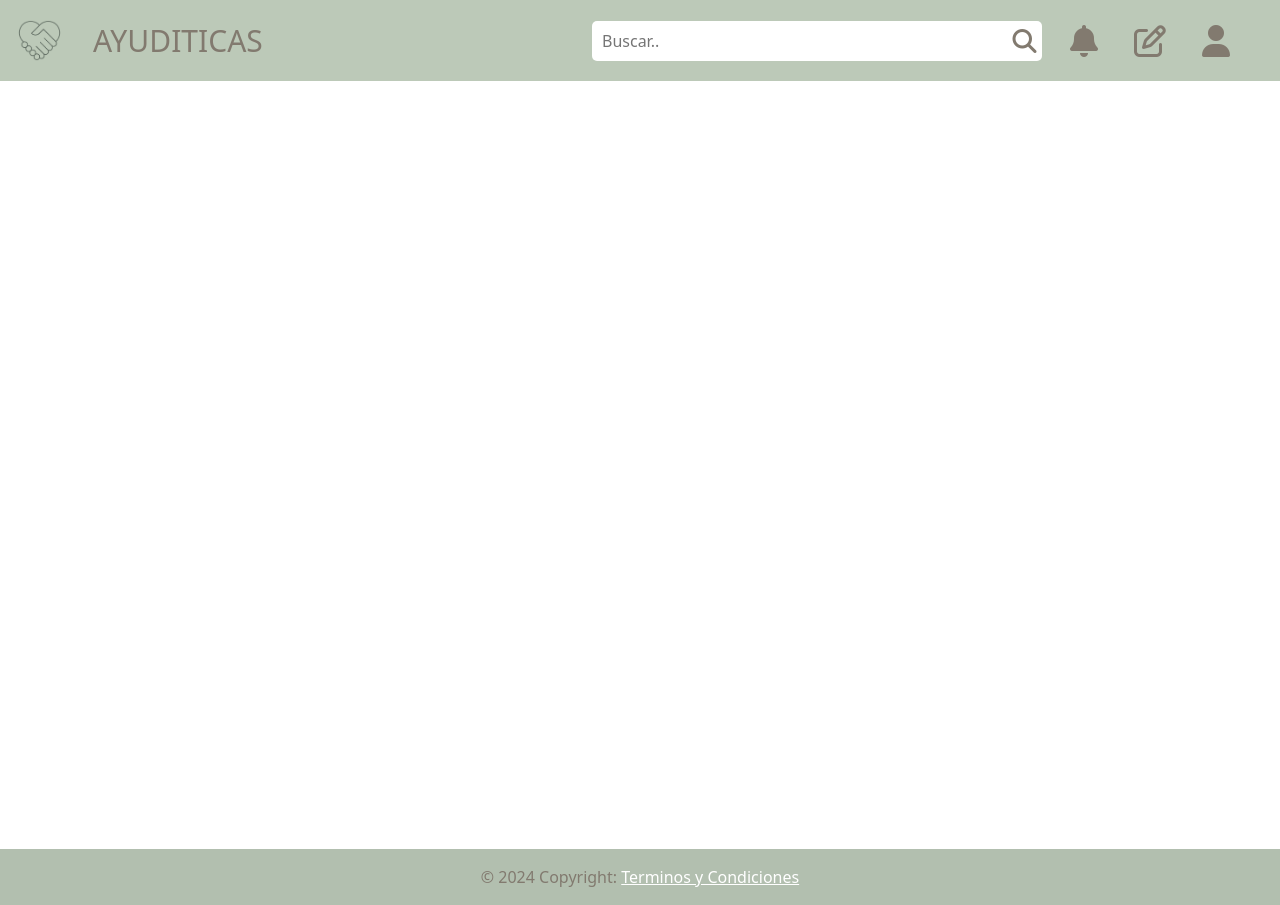
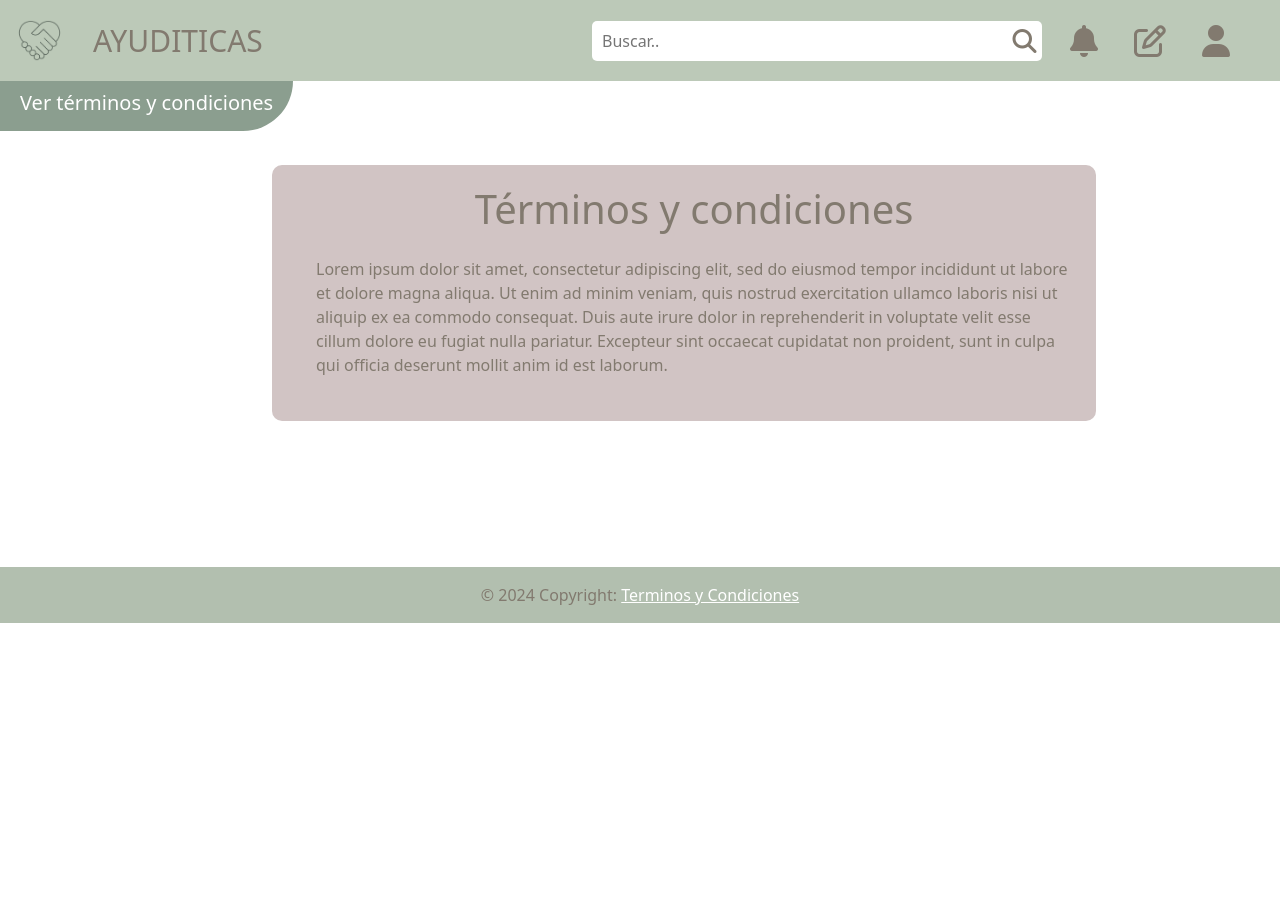
Before and after one commit to TitoManri/Ayuditicas, a PHP site: page / in a window 1280 px wide. After the commit the page ends 623 px from the top, so only its background shows below. Run offline with PHP 8.4, Linux system fonts and the light colour scheme; some libraries are stand-ins or nearby versions.

Commit message:
TYC
Términos y condiciones solo ver

```diff
--- /dev/null
+++ b/views/aceptarTYC.php
@@ -0,0 +1,11 @@
+<div id="FORM" class="container-fluid">
+    <div class="container_label">
+        <h5>Ver términos y condiciones</h5>
+    </div>
+    <div class="container">
+        <form method="post" action="" id="formDenuncia">
+            <h1 class="text-center">Términos y condiciones</h1>
+            <p class="m-4">Lorem ipsum dolor sit amet, consectetur adipiscing elit, sed do eiusmod tempor incididunt ut labore et dolore magna aliqua. Ut enim ad minim veniam, quis nostrud exercitation ullamco laboris nisi ut aliquip ex ea commodo consequat. Duis aute irure dolor in reprehenderit in voluptate velit esse cillum dolore eu fugiat nulla pariatur. Excepteur sint occaecat cupidatat non proident, sunt in culpa qui officia deserunt mollit anim id est laborum.</p>
+        </form>
+    </div>
+</div>
--- /dev/null
+++ b/views/assets/css/aceptarTYC.css
@@ -0,0 +1,61 @@
+body, html {
+    height: 100%;
+    margin: 0;
+    padding: 0;
+    overflow-x: hidden;
+}
+
+#FORM {
+    margin-left: 136px;
+    padding-left: 0px;
+}
+
+.mainHeader {
+    position: fixed;
+    width: 100%;
+    background-color: #BCC9B8;
+    padding: 0px 0;
+    z-index: 1000;
+}
+
+.container_label {
+    background-color: #8b9e8f;
+    position: fixed;
+    width: auto;
+    height: 50px;
+    border-bottom-right-radius: 100px;
+    font-size: 120%;
+    font-weight: bold;
+    margin: 0;
+    padding: 10px 20px;
+    left: 0;
+    top: 81px;
+    text-align: center;
+    color: white;
+    z-index: 1000;
+}
+
+.container {
+    background-color: rgb(209, 196, 196);
+    border-radius: 10px;
+    padding: 20px;
+    width: 65%;
+    max-width: calc(100% - 136px); /* Ajusta el ancho máximo según el margen izquierdo */
+    margin: 119px 0px -37px 136px;
+    padding-right: 0px;
+    margin-top: 165px;
+}
+
+.btn_enviar {
+    font-size: 120%;
+    font-weight: bold;
+    background-color: #a38878;
+    color: white;
+    height: 40px;
+    width: 150px;
+    border-radius: 20px;
+}
+
+footer{
+    margin-top: 183px;
+  }
--- a/views/index.php
+++ b/views/index.php
@@ -1,30 +1,44 @@
 <!DOCTYPE html>
 <html lang="en">
+
 <head>
     <meta charset="UTF-8">
     <meta name="viewport" content="width=device-width, initial-scale=1.0">
-    <title>Pagina Principal</title>
+    <title>Términos y condiciones</title>
     <!-- Bootstrap & Icons-->
-    <link href="https://cdn.jsdelivr.net/npm/bootstrap@5.3.3/dist/css/bootstrap.min.css" rel="stylesheet" integrity="sha384-QWTKZyjpPEjISv5WaRU9OFeRpok6YctnYmDr5pNlyT2bRjXh0JMhjY6hW+ALEwIH" crossorigin="anonymous">
+    <link href="https://cdn.jsdelivr.net/npm/bootstrap@5.3.3/dist/css/bootstrap.min.css" rel="stylesheet"
+        integrity="sha384-QWTKZyjpPEjISv5WaRU9OFeRpok6YctnYmDr5pNlyT2bRjXh0JMhjY6hW+ALEwIH" crossorigin="anonymous">
     <link rel="stylesheet" href="./assets/css/theme.css">
     <link rel="stylesheet" href="./assets/css/headerfooter.css">
+    <link rel="stylesheet" href="./assets/css/aceptarTYC.css">
 </head>
+
 <body>
     <header class="mainHeader">
         <?php
         include './templates/Header&Footer/header.php';
-        ?></header>
+        ?>
+    </header>
 
+    <?php
+    include './aceptarTYC.php';
+    ?>
 
-        <br><br><br><br><br><br><br><br><br><br><br><br><br><br><br><br><br><br><br><br><br><br><br><br><br><br><br><br><br><br><br><br>
 
     <footer class="mainfooter">
         <?php include './templates/Header&Footer/footer.php';
-        ?></footer>
+        ?>
+    </footer>
 </body>
-    <script src="https://cdn.jsdelivr.net/npm/@popperjs/core@2.11.8/dist/umd/popper.min.js" integrity="sha384-I7E8VVD/ismYTF4hNIPjVp/Zjvgyol6VFvRkX/vR+Vc4jQkC+hVqc2pM8ODewa9r" crossorigin="anonymous"></script>
-    <script src="https://cdn.jsdelivr.net/npm/bootstrap@5.3.3/dist/js/bootstrap.min.js" integrity="sha384-0pUGZvbkm6XF6gxjEnlmuGrJXVbNuzT9qBBavbLwCsOGabYfZo0T0to5eqruptLy" crossorigin="anonymous"></script>
+<script src="https://cdn.jsdelivr.net/npm/@popperjs/core@2.11.8/dist/umd/popper.min.js"
+    integrity="sha384-I7E8VVD/ismYTF4hNIPjVp/Zjvgyol6VFvRkX/vR+Vc4jQkC+hVqc2pM8ODewa9r"
+    crossorigin="anonymous"></script>
+<script src="https://cdn.jsdelivr.net/npm/bootstrap@5.3.3/dist/js/bootstrap.min.js"
+    integrity="sha384-0pUGZvbkm6XF6gxjEnlmuGrJXVbNuzT9qBBavbLwCsOGabYfZo0T0to5eqruptLy"
+    crossorigin="anonymous"></script>
 <script src="https://kit.fontawesome.com/c723dfe3cd.js" crossorigin="anonymous"></script>
 <script src="https://code.jquery.com/jquery-3.5.1.min.js"></script>
 <script src="./assets/js/searchBar.js"></script>
+<script src="./assets/js/aceptarTYC.js"></script>
+
 </html>
--- a/views/templates/Header&Footer/footer.php
+++ b/views/templates/Header&Footer/footer.php
@@ -1,3 +1,3 @@
   <div class="text-center p-3" style="background-color: rgba(0, 0, 0, 0.05);">© 2024 Copyright:
-    <a class="text-body" href="#">Terminos y Condiciones</a>
+    <a class="text-body" href="./index.php">Terminos y Condiciones</a>
   </div>
```
Also changed, not shown: views/assets/js/aceptarTYC.js (added). Lines whose indentation alone changed are shown as unchanged.
